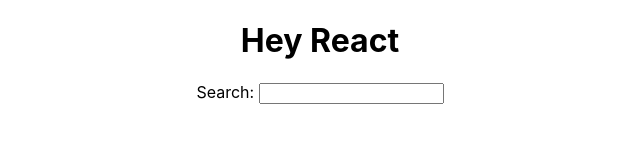
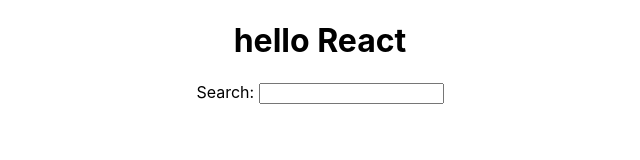
Before and after one commit to codewithfunn/react-book-ref-first-app, a React (Create React App) app: page / in a window 1280 px wide. Shown: the top 160 px of the page, without its empty margins (320-960 px from the left). Built offline with nearby package versions, Linux system fonts and the light colour scheme.

Commit message:
2nd excercise func in react

```diff
--- a/src/App.js
+++ b/src/App.js
@@ -1,15 +1,14 @@
 import './App.css';
-// js object creation
-const  welcome ={
-  greeting: 'Hey',
-  title:'React'
-};
+// func in js
+function getTitle(title){
+  return title;
+}
 function App() {
-  console.log(welcome)
+
   return (
     <div className="App">
        <h1>
-        {welcome.greeting} {welcome.title}
+        hello {getTitle('React')}
        </h1>
 
        <label htmlFor="Search">Search: </label>
```
